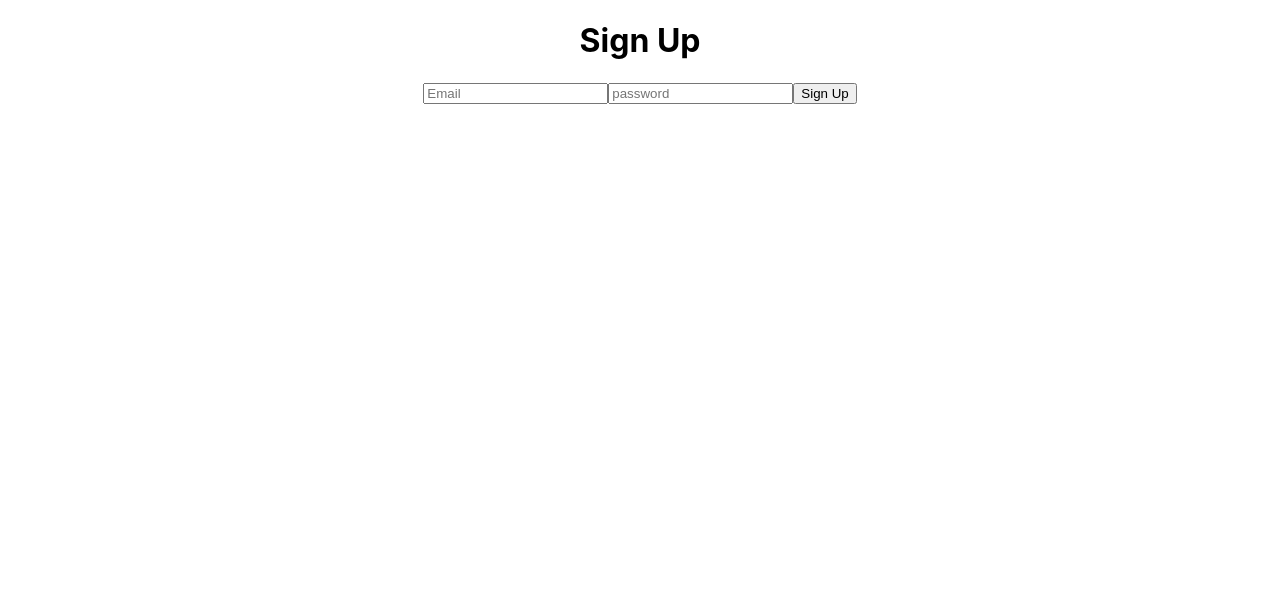
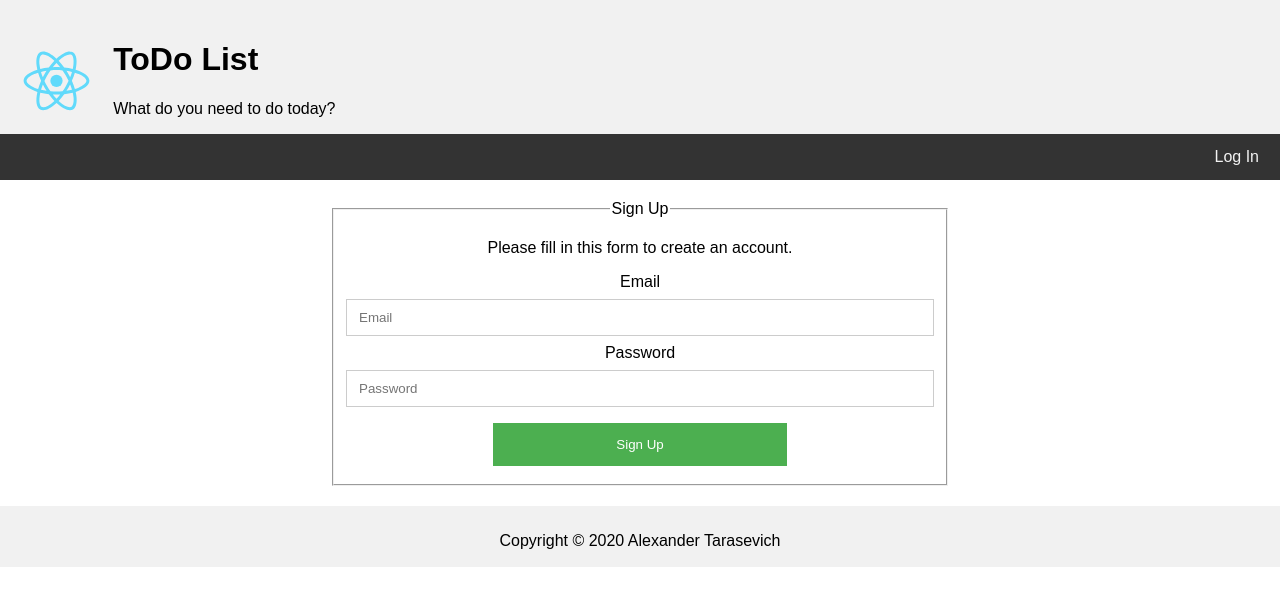
Before and after one commit to kano-kenji/todo-list-auth, a React (Create React App) app: page /signup in a window 1280 px wide. Shown: the top 606 px of the page. Built offline with nearby package versions, Linux system fonts and the light colour scheme; no server answers.

Commit message:
Styles for todo list

```diff
--- a/src/App.css
+++ b/src/App.css
@@ -1,38 +1,186 @@
-.App {
+* {
+  box-sizing: border-box;
+}
+
+body {
+  margin: 0;
+  font-family: Arial, Helvetica, sans-serif;
+}
+
+/* Style the header */
+.header {
+  background-color: #f1f1f1;
+  padding: 20px 0 0;
+  text-align: center;
+}
+.header .logo{
+  text-align: left;
+}
+
+.header img{
+  height: 80px;
+  float: left;
+  width: auto;
+}
+
+/* Style the top navigation bar */
+.topnav {
+  overflow: hidden;
+  background-color: #333;
+}
+
+/* Style the topnav links */
+.topnav a {
+  float: right;
+  display: block;
+  color: #f2f2f2;
+  text-align: center;
+  padding: 14px 21px 14px;
+  text-decoration: none;
+}
+
+/* Change color on hover */
+.topnav a:hover {
+  background-color: #ddd;
+  color: black;
+}
+
+/* Create three unequal columns that floats next to each other */
+.column {
+  float: left;
+  padding: 10px;
+}
+
+/* Left and right column */
+.column.side {
+  width: 25%;
+}
+
+/* Middle column */
+.column.middle {
+  width: 50%;
+}
+
+.container {
+  text-align: center;
+  padding: 20px;
+}
+
+ul {
+  margin: 0;
+  padding: 0;
+}
+
+ul li {
+  list-style-type: none;
+  display: flow-root;
+  margin: 6px 0 10px;
+  padding: 3px;
+}
+
+.chk-li {
+  float: left;
+}
+
+.spn-li {
+  float: left;
+  padding-left: 10px;
+}
+
+.dlt-li {
+  float: right;
+  cursor: pointer;
+}
+
+/* Bordered form */
+form {
+  display: inline-block;
+  width: 50%;
+}
+
+.todo-form {
+  width: 100%;
+}
+.todo-form div{
+  width: 100%;
+  display: inline-flex;
+}
+.todo-form button{
+  width: 20%;
+}
+
+/* Full-width inputs */
+input[type=email], input[type=password], input[type=text]{
+  width: 100%;
+  padding: 10px 12px;
+  margin: 8px 0;
+  display: inline-block;
+  border: 1px solid #ccc;
+  box-sizing: border-box;
+}
+
+/* Set a style for all buttons */
+button {
+  background-color: #4CAF50;
+  color: white;
+  padding: 14px 12px;
+  margin: 8px 0;
+  border: none;
+  cursor: pointer;
+  width: 50%;
+}
+
+/* Add a hover effect for buttons */
+button:hover {
+  opacity: 0.8;
+}
+
+/* Clear floats */
+.clearfix::after {
+  content: "";
+  clear: both;
+  display: table;
+}
+
+/* Clear floats after the columns */
+.row:after {
+  content: "";
+  display: table;
+  clear: both;
+}
+
+/* Responsive layout - makes the three columns stack on top of each other instead of next to each other */
+@media screen and (max-width: 600px) {
+  .column.side, .column.middle {
+    width: 100%;
+  }
+}
+
+/* Style the footer */
+.footer {
+  background-color: #f1f1f1;
+  padding: 10px 0 1px 0;
   text-align: center;
 }
 
-.App-logo {
-  height: 40vmin;
-  pointer-events: none;
+/* Create three equal columns that floats next to each other */
+.column {
+  float: left;
+  width: 33.33%;
+  padding: 15px;
+  text-align: center;
 }
 
-@media (prefers-reduced-motion: no-preference) {
-  .App-logo {
-    animation: App-logo-spin infinite 20s linear;
+/* Clear floats after the columns */
+.row:after {
+  content: "";
+  display: table;
+  clear: both;
+}
+
+/* Responsive layout - makes the three columns stack on top of each other instead of next to each other */
+@media screen and (max-width:600px) {
+  .column {
+    width: 100%;
   }
 }
-
-.App-header {
-  background-color: #282c34;
-  min-height: 100vh;
-  display: flex;
-  flex-direction: column;
-  align-items: center;
-  justify-content: center;
-  font-size: calc(10px + 2vmin);
-  color: white;
-}
-
-.App-link {
-  color: #61dafb;
-}
-
-@keyframes App-logo-spin {
-  from {
-    transform: rotate(0deg);
-  }
-  to {
-    transform: rotate(360deg);
-  }
-}
--- a/src/App.js
+++ b/src/App.js
@@ -6,15 +6,19 @@ import Login from "./components/Pages/Login/Login";
 import SignUp from "./components/Pages/SignUp/SignUp";
 import { AuthProvider } from "./components/Security/AuthProvader/AuthProvader";
 import PrivateRoute from "./components/Security/PrivateRoute/PrivateRoute";
+import Footer from "./components/Pages/Footer/Footer";
+import Header from "./components/Pages/Header/Header";
 
 function App() {
     return (
         <AuthProvider>
             <Router>
-                <div className="App">
+                <div>
+                    <Header />
                     <PrivateRoute exact path="/" component={Home} />
                     <Route exact path="/login" component={Login} />
                     <Route exact path="/signup" component={SignUp} />
+                    <Footer />
                 </div>
             </Router>
         </AuthProvider>
--- /dev/null
+++ b/src/components/Pages/Footer/Footer.js
@@ -0,0 +1,14 @@
+import React from 'react';
+
+function Footer(){
+
+    const copyright = 'Copyright © ' + (new Date()).getFullYear() + ' Alexander Tarasevich';
+
+    return (
+        <div className="footer">
+            <p className="copyright">{copyright}</p>
+        </div>
+    );
+};
+
+export default Footer;
--- /dev/null
+++ b/src/components/Pages/Header/Header.js
@@ -0,0 +1,44 @@
+import React, { useCallback, useContext } from 'react';
+import { withRouter } from "react-router";
+import Logo from "../../../logo.svg";
+import {AuthContext} from "../../Security/AuthProvader/AuthProvader";
+import {Link} from "react-router-dom";
+import app from "../../Firebase/base";
+
+function Header({history}) {
+
+    const currentUser = useContext(AuthContext);
+
+    const handleLogout = useCallback(async event => {
+        await app
+            .auth()
+            .signOut();
+        history.push("/login");
+    }, [history]);
+
+    return (
+        <div className="header">
+            <div className="logo">
+                <img src={Logo} alt="ReactJS/Redux" />
+                <h1>ToDo List</h1>
+                <p>What do you need to do today?</p>
+            </div>
+            <div className="topnav">
+                {
+                    currentUser ?
+                        <Link className='menu-item' onClick={handleLogout} to="/">Sign Out</Link>
+                        :
+                        (
+                            history.location.pathname === "/login" ?
+                                <Link className='menu-item' to="/signup">Sign Up</Link>
+                                :
+                                <Link className='menu-item' to="/login">Log In</Link>
+                        )
+
+                }
+            </div>
+        </div>
+    );
+};
+
+export default withRouter(Header);
--- /dev/null
+++ b/src/components/Pages/Home/CreateToDoForm/CreateTodoForm.js
@@ -0,0 +1,27 @@
+import React, {useState} from 'react';
+
+function CreateTodoForm(props) {
+    const [name, setName] = useState('');
+
+    const onCreateToDo = (event) => {
+        event.preventDefault();
+        const toDo = {id: Math.random(), name: name, isDone: false};
+        props.onCreateToDo(toDo);
+        setName('');
+    }
+
+    return (
+        <div className="container">
+            <form className="todo-form" onSubmit={onCreateToDo}>
+                <div>
+                    <input value={name}
+                           onChange={(e) => setName(e.target.value)}
+                           type="text" placeholder="What do you need to do?" />
+                    <button type="submit">Add</button>
+                </div>
+            </form>
+        </div>
+    );
+};
+
+export default CreateTodoForm;
--- /dev/null
+++ b/src/components/Pages/Home/ToDosList/ToDosList.js
@@ -0,0 +1,20 @@
+import React from 'react';
+import ToDosListItem from "./ToDosListItem";
+
+function ToDosList(props) {
+    return (
+        <div className="container">
+            <ul>
+                {props.toDos.map(el =>
+                    <ToDosListItem key={el.id}
+                                   toDo={el}
+                                   onUpdateToDo={props.onUpdateToDo}
+                                   onDeleteToDo={props.onDeleteToDo}
+                    />
+                )}
+            </ul>
+        </div>
+    );
+};
+
+export default ToDosList;
--- /dev/null
+++ b/src/components/Pages/Home/ToDosList/ToDosListItem.js
@@ -0,0 +1,26 @@
+import React, {useState} from 'react';
+
+function ToDosListItem(props) {
+    const [toDo, setToDo] = useState(props.toDo);
+
+    const onUpdateToDo = () => {
+        props.onUpdateToDo(toDo);
+    }
+
+    const onDeleteToDo = () => {
+        props.onDeleteToDo(toDo);
+    }
+
+    return (
+        <li>
+            <input type="checkbox" className="chk-li"
+                   value={toDo.isDone}
+                   onChange={(e) => setToDo({...toDo, isDone: e.target.checked})}
+            />
+            <span className="spn-li">{toDo.name}</span>
+            <i className="dlt-li" onClick={onDeleteToDo}>X</i>
+        </li>
+    );
+};
+
+export default ToDosListItem;
--- a/src/components/Pages/Login/Login.js
+++ b/src/components/Pages/Login/Login.js
@@ -1,4 +1,4 @@
-import React, { useCallback, useContext } from 'react';
+import React, { useCallback, useContext, useState } from 'react';
 import { Redirect, withRouter } from "react-router";
 import app from "../../Firebase/base";
 import { AuthContext } from "../../Security/AuthProvader/AuthProvader";
@@ -30,24 +30,30 @@ function Login({history}) {
 
     //Take an user from AuthContext and check it. If it available, then make a redirect to home page.
     const currentUser = useContext(AuthContext);
-    if(currentUser){
-        return <Redirect to="" />
+    if(currentUser) {
+        return <Redirect to="" />;
     }
 
     return (
-        <div>
-            <h1>Log In</h1>
-            <form onSubmit={handleLogin}>
-                <label>
-                    Email
-                    <input name="email" type="email" placeholder="Email"/>
-                </label>
-                <label>
-                    Password
-                    <input name="password" type="password" placeholder="Password"/>
-                </label>
-                <button type="submit">Log In</button>
-            </form>
+        <div className="row">
+            <div className="container">
+                <form onSubmit={handleLogin}>
+                    <fieldset>
+                        <legend>Log in</legend>
+                        <div>
+                            <label>Email</label>
+                            <input name="email" type="email" placeholder="Email" />
+                        </div>
+                        <div>
+                            <label>Password</label>
+                            <input name="password" type="password" placeholder="Password" />
+                        </div>
+                        <div className="clearfix">
+                            <button type="submit">Log In</button>
+                        </div>
+                    </fieldset>
+                </form>
+            </div>
         </div>
     );
 }
--- a/src/components/Pages/SignUp/SignUp.js
+++ b/src/components/Pages/SignUp/SignUp.js
@@ -32,15 +32,23 @@ function SignUp({history}) {
     }, [history]);
 
     return (
-        <div>
-            <h1>Sign Up</h1>
+        <div className="container">
             <form onSubmit={handleSignUp}>
-                <label>
-                    <input name="email" type="email" placeholder="Email" />
-                </label><label>
-                    <input name="password" type="password" placeholder="password"/>
-                </label>
-                <button type="submit">Sign Up</button>
+                <fieldset>
+                    <legend>Sign Up</legend>
+                    <p>Please fill in this form to create an account.</p>
+                    <div>
+                        <label>Email</label>
+                        <input name="email" type="email" placeholder="Email"/>
+                    </div>
+                    <div>
+                        <label>Password</label>
+                        <input name="password" type="password" placeholder="Password"/>
+                    </div>
+                    <div className="clearfix">
+                        <button type="submit">Sign Up</button>
+                    </div>
+                </fieldset>
             </form>
         </div>
     );
```
Also changed, not shown: src/components/Pages/Home/Home.js (+43 -6 lines).
